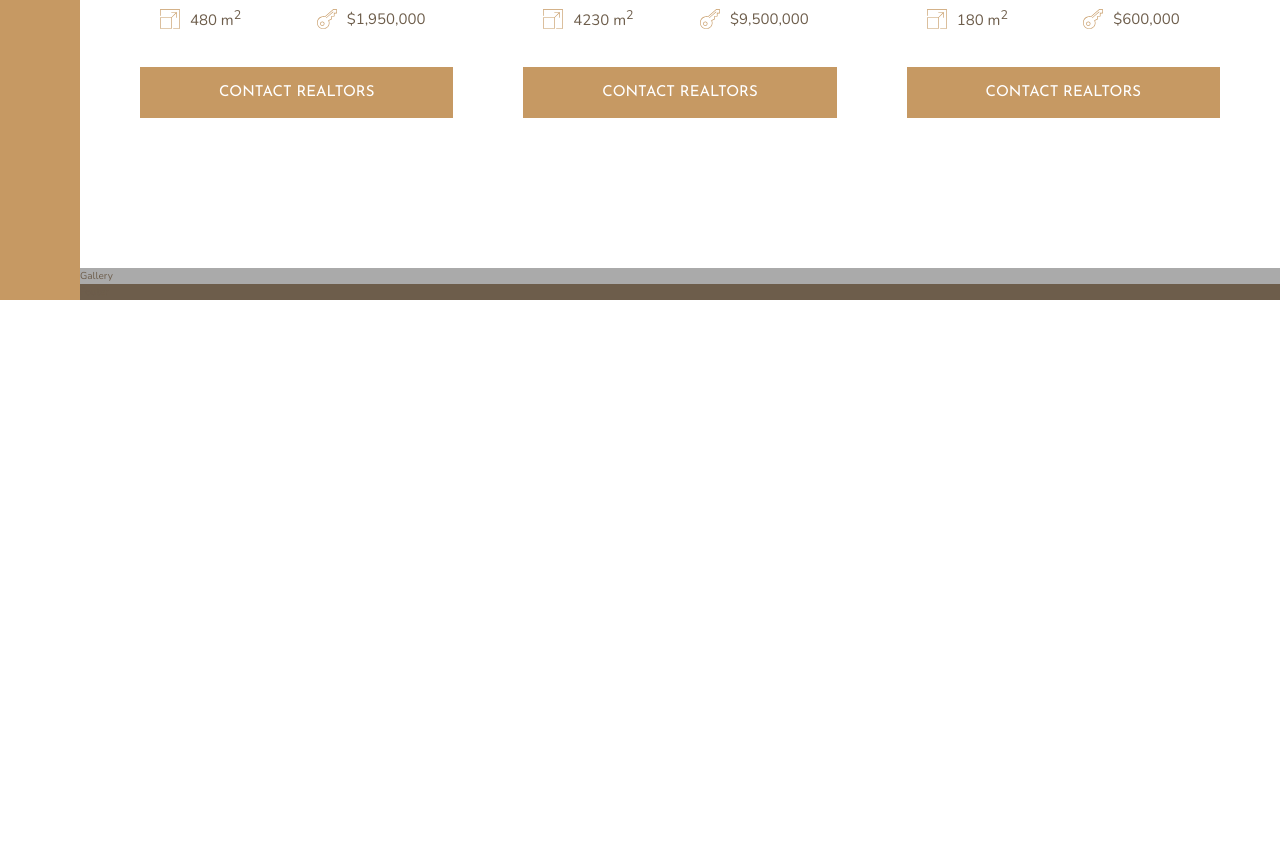
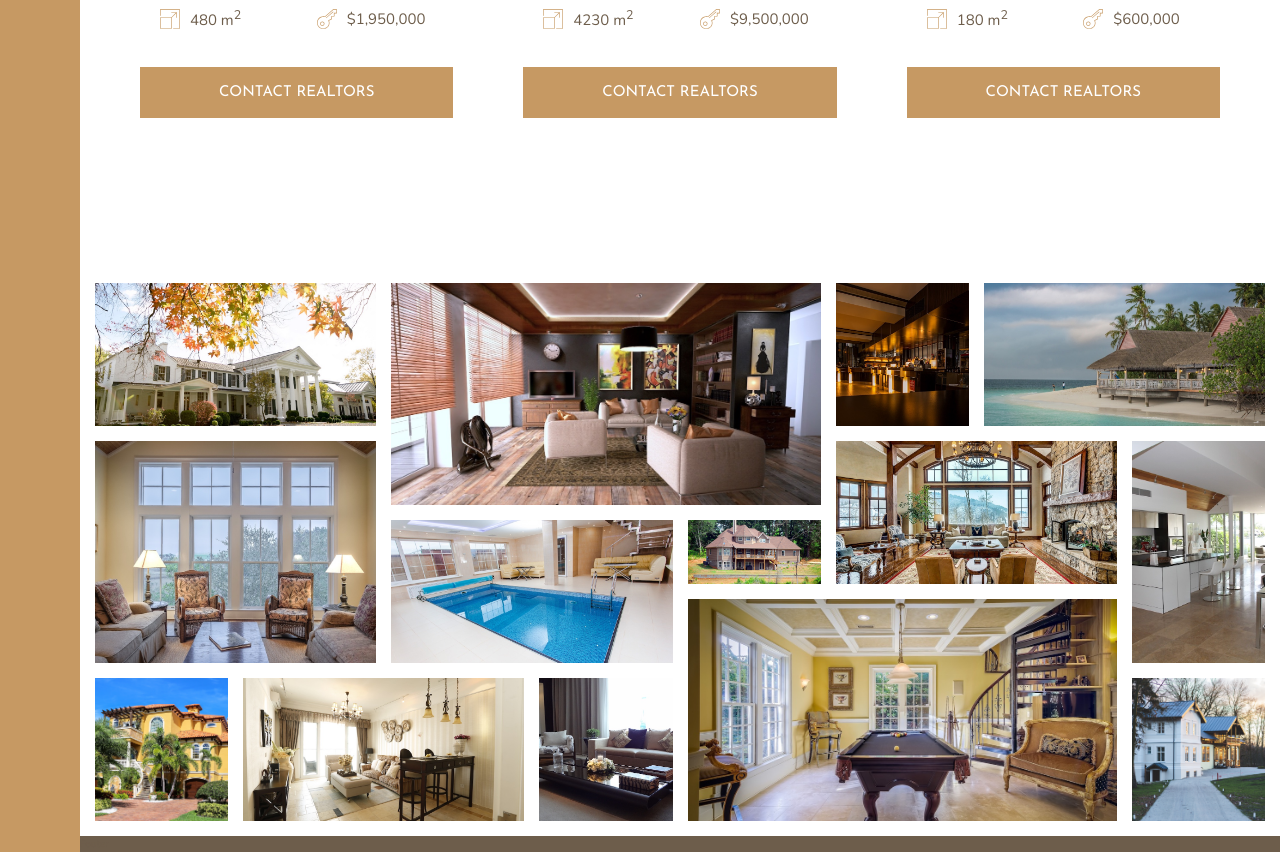
Before and after one commit to UThan/Nexter, a website: page index.html in a window 1280 px wide. Shown: the part 2804-3656 px from the top of the page. Before the commit the page ends 3104 px from the top, so only its background shows below. Drawn offline with nearby package versions, Linux system fonts and the light colour scheme.

Commit message:
implementing gallery section

```diff
--- a/index.html
+++ b/index.html
@@ -275,7 +275,22 @@
                 <button class="btn home__btn">Contact Realtors</button>
             </div>
         </section>
-        <section class="gallery">Gallery</section>
+        <section class="gallery">
+            <figureq class="gallery__item gallery__item--1"><img src="img/gal-1.jpeg" alt="gallery image 1"></figureq>
+            <figureq class="gallery__item gallery__item--2"><img src="img/gal-2.jpeg" alt="gallery image 2"></figureq>
+            <figureq class="gallery__item gallery__item--3"><img src="img/gal-3.jpeg" alt="gallery image 3"></figureq>
+            <figureq class="gallery__item gallery__item--4"><img src="img/gal-4.jpeg" alt="gallery image 4"></figureq>
+            <figureq class="gallery__item gallery__item--5"><img src="img/gal-5.jpeg" alt="gallery image 5"></figureq>
+            <figureq class="gallery__item gallery__item--6"><img src="img/gal-6.jpeg" alt="gallery image 6"></figureq>
+            <figureq class="gallery__item gallery__item--7"><img src="img/gal-7.jpeg" alt="gallery image 7"></figureq>
+            <figureq class="gallery__item gallery__item--8"><img src="img/gal-8.jpeg" alt="gallery image 8"></figureq>
+            <figureq class="gallery__item gallery__item--9"><img src="img/gal-9.jpeg" alt="gallery image 9"></figureq>
+            <figureq class="gallery__item gallery__item--10"><img src="img/gal-10.jpeg" alt="gallery image 10"></figureq>
+            <figureq class="gallery__item gallery__item--11"><img src="img/gal-11.jpeg" alt="gallery image 11"></figureq>
+            <figureq class="gallery__item gallery__item--12"><img src="img/gal-12.jpeg" alt="gallery image 12"></figureq>
+            <figureq class="gallery__item gallery__item--13"><img src="img/gal-13.jpeg" alt="gallery image 13"></figureq>
+            <figureq class="gallery__item gallery__item--14"><img src="img/gal-14.jpeg" alt="gallery image 14"></figureq>
+        </section>
         <footer class="footer">Footer</footer>
     </body>
 </html>
--- a/sass/_base.scss
+++ b/sass/_base.scss
@@ -57,11 +57,6 @@ body{
     grid-column: col-st 7 / full-end;
 }
 
-.gallery{
-    background-color: $color-grey-light-2;
-    grid-column: full-st/full-end;
-}
-
 .footer{
     background-color: $color-grey-dark-2;
     grid-column: full-st/full-end;
--- a/sass/_gallery.scss
+++ b/sass/_gallery.scss
@@ -0,0 +1,78 @@
+.gallery{
+    grid-column: full-st/full-end;
+    display: grid;
+    grid-template-columns: repeat(8, 1fr);
+    grid-template-rows: repeat(7, 5vw);
+    grid-gap: 1.5rem;
+    padding: 1.5rem;
+
+    &__item{
+
+        &--1{
+            grid-area: 1/1/3/3;
+        }
+
+        &--2{
+            grid-area: 1/3/4/6;
+        }
+
+        &--3{
+            grid-area: 1/6/3/7;
+        }
+
+        &--4{
+            grid-area: 1/7/3/9;
+        }
+
+        &--5{
+            grid-area: 3/1/6/3;
+        }
+
+        &--6{
+            grid-area: 4/3/6/5;
+        }
+
+        &--7{
+            grid-area: 4/5/5/6;
+        }
+
+        &--8{
+            grid-area: 3/6/5/8;
+        }
+
+        &--9{
+            grid-area: 3/8/6/9;
+        }
+
+        &--10{
+            grid-area: 6/1/8/2;
+        }
+
+        &--11{
+            grid-area: 6/2/8/4;
+        }
+
+        &--12{
+           grid-area: 6/4/8/5;
+        }
+
+        &--13{
+           grid-area: 5/5/8/8;
+        }
+
+        &--14{
+           grid-area: 6/8/8/9;
+        }
+
+
+
+
+
+        & > img{
+            height: 100%;
+            width: 100%;
+            object-fit: cover;
+            display: block;
+        }
+    }
+}
```
Also changed, not shown: css/main.css, 1 other file.
